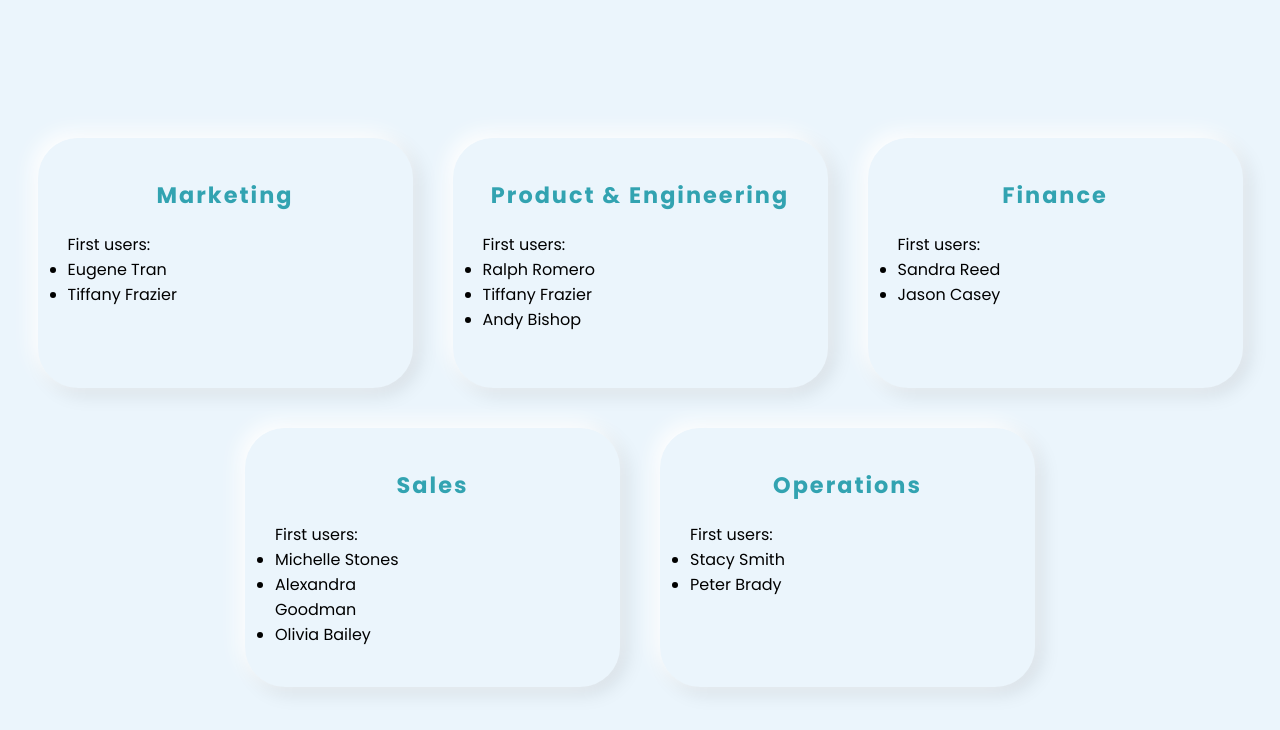
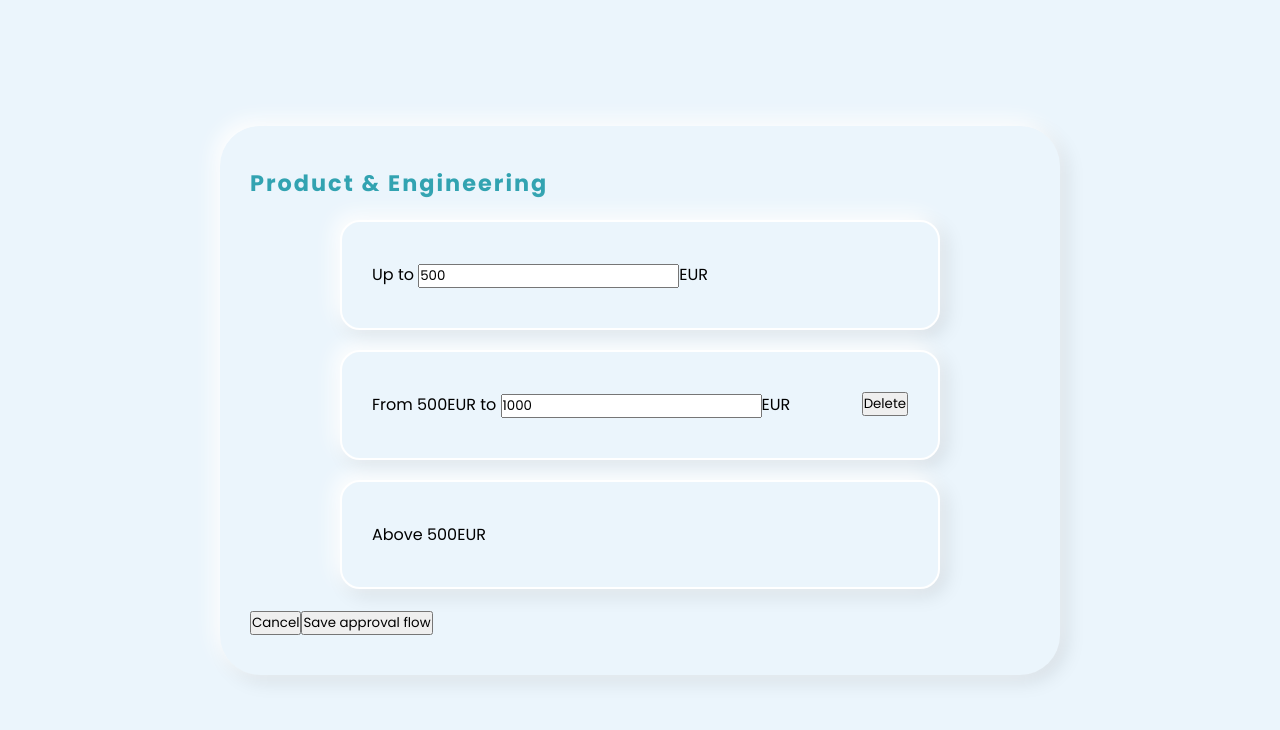
Before and after one commit to jeanryr/approval-flow, a React (Create React App) app: page / in a window 1280 px wide. Both pictures are taken after a click on the element 640 px from the left and 262 px from the top of the page. Shown: the top 730 px of the page. Built offline with nearby package versions, Linux system fonts and the light colour scheme.

Commit message:
Add Approval Setup + Approval Item component when clicking on a team

```diff
--- a/src/App.css
+++ b/src/App.css
@@ -54,9 +54,6 @@ body
   position: relative;
   margin-top: 20px;
 }
-.card-body > div {
-  display: inline-block;
-}
 
 .container .card .card-body li {
   text-align: left;
--- a/src/App.tsx
+++ b/src/App.tsx
@@ -1,37 +1,63 @@
-import React, { useEffect, useState } from 'react';
-import './App.css';
-import { Team, User } from './types';
-import TeamsList from './components/TeamsList';
+import React, { useEffect, useState } from "react";
+import "./App.css";
+import { Team, User } from "./types";
+import TeamsList from "./components/TeamsList";
+import ApprovalSetup from "./components/ApprovalSetup";
 
 const teams_data = [
-  {"id":"TEAM1","name":"Marketing","users":["USR1","USR3"]},{"id":"TEAM2","name":"Product & Engineering","users":["USR2","USR3","USR7","USR8","USR9"]},{"id":"TEAM3","name":"Finance","users":["USR4","USR5"]},{"id":"TEAM4","name":"Sales","users":["USR10","USR11","USR12","USR13"]},{"id":"TEAM5","name":"Operations","users":["USR6","USR14"]}
-]
-const users_data = [{"id":"USR1","first_name":"Eugene","last_name":"Tran","email":"eugene.tran@spendesk.com"},{"id":"USR2","first_name":"Ralph","last_name":"Romero","email":"ralph.romero@spendesk.com"},{"id":"USR3","first_name":"Tiffany","last_name":"Frazier","email":"tiffany.frazier@spendesk.com"},{"id":"USR4","first_name":"Sandra","last_name":"Reed","email":"sandra.reed@spendesk.com"},{"id":"USR5","first_name":"Jason","last_name":"Casey","email":"jason.casey@spendesk.com"},{"id":"USR6","first_name":"Stacy","last_name":"Smith","email":"stacy.smith@spendesk.com"},{"id":"USR7","first_name":"Andy","last_name":"Bishop","email":"andy.bishop@spendesk.com"},{"id":"USR8","first_name":"Henry","last_name":"Wallace","email":"henry.wallace@spendesk.com"},{"id":"USR9","first_name":"Flora","last_name":"Flowers","email":"flora.flowers@spendesk.com"},{"id":"USR10","first_name":"Michelle","last_name":"Stones","email":"michelle.stones@spendesk.com"},{"id":"USR11","first_name":"Alexandra","last_name":"Goodman","email":"alexandra.goodman@spendesk.com"},{"id":"USR12","first_name":"Olivia","last_name":"Bailey","email":"olivia.bailey@spendesk.com"},{"id":"USR13","first_name":"Michael","last_name":"Shaw","email":"michael.show@spendesk.com"},{"id":"USR14","first_name":"Peter","last_name":"Brady","email":"peter.brady@spendesk.com"},{"id":"USR15","first_name":"David","last_name":"Blake","email":"david.blake@spendesk.com"}];
+  { id: "TEAM1", name: "Marketing", users: ["USR1", "USR3"] },
+  { id: "TEAM2", name: "Product & Engineering", users: ["USR2", "USR3", "USR7", "USR8", "USR9"] },
+  { id: "TEAM3", name: "Finance", users: ["USR4", "USR5"] },
+  { id: "TEAM4", name: "Sales", users: ["USR10", "USR11", "USR12", "USR13"] },
+  { id: "TEAM5", name: "Operations", users: ["USR6", "USR14"] },
+];
+const users_data = [
+  { id: "USR1", first_name: "Eugene", last_name: "Tran", email: "eugene.tran@spendesk.com" },
+  { id: "USR2", first_name: "Ralph", last_name: "Romero", email: "ralph.romero@spendesk.com" },
+  { id: "USR3", first_name: "Tiffany", last_name: "Frazier", email: "tiffany.frazier@spendesk.com" },
+  { id: "USR4", first_name: "Sandra", last_name: "Reed", email: "sandra.reed@spendesk.com" },
+  { id: "USR5", first_name: "Jason", last_name: "Casey", email: "jason.casey@spendesk.com" },
+  { id: "USR6", first_name: "Stacy", last_name: "Smith", email: "stacy.smith@spendesk.com" },
+  { id: "USR7", first_name: "Andy", last_name: "Bishop", email: "andy.bishop@spendesk.com" },
+  { id: "USR8", first_name: "Henry", last_name: "Wallace", email: "henry.wallace@spendesk.com" },
+  { id: "USR9", first_name: "Flora", last_name: "Flowers", email: "flora.flowers@spendesk.com" },
+  { id: "USR10", first_name: "Michelle", last_name: "Stones", email: "michelle.stones@spendesk.com" },
+  { id: "USR11", first_name: "Alexandra", last_name: "Goodman", email: "alexandra.goodman@spendesk.com" },
+  { id: "USR12", first_name: "Olivia", last_name: "Bailey", email: "olivia.bailey@spendesk.com" },
+  { id: "USR13", first_name: "Michael", last_name: "Shaw", email: "michael.show@spendesk.com" },
+  { id: "USR14", first_name: "Peter", last_name: "Brady", email: "peter.brady@spendesk.com" },
+  { id: "USR15", first_name: "David", last_name: "Blake", email: "david.blake@spendesk.com" },
+];
 
 function App() {
-
   const [teams, setTeams] = useState<Team[]>([]);
   const [users, setUsers] = useState<User[]>([]);
+  const [selectedTeam, setSelectedTeam] = useState<Team>();
 
-  useEffect(()=> {
+  useEffect(() => {
     async function getTeams() {
       setTeams(teams_data);
       setUsers(users_data);
     }
     getTeams();
-  },[])
+  }, []);
+
 
   function getUser(userId: string): User {
-    let userToFind = users.find(user => user.id === userId);
+    let userToFind = users.find((user) => user.id === userId);
     if (!userToFind) {
-      userToFind = {id: 'notfounduser', first_name: 'Not', last_name: 'Found', email: 'notfound@user.com'}
+      userToFind = { id: "notfounduser", first_name: "Not", last_name: "Found", email: "notfound@user.com" };
     }
     return userToFind;
   }
 
   return (
     <div className="App">
-    <TeamsList teams={teams} getUser={getUser}/>
+      {selectedTeam ? (
+        <ApprovalSetup selectedTeam={selectedTeam} getUser={getUser} unSelectTeam={() => setSelectedTeam(undefined)} />
+      ) : (
+        <TeamsList teams={teams} getUser={getUser} selectTeam={setSelectedTeam} />
+      )}
     </div>
   );
 }
--- /dev/null
+++ b/src/components/ApprovalItem.css
@@ -0,0 +1,7 @@
+.container .card .card-approval-item {
+  border: 2px solid white;
+  border-radius: 20px;
+  width: 600px;
+  margin-left: auto;
+  margin-right: auto;
+}
--- /dev/null
+++ b/src/components/ApprovalItem.tsx
@@ -0,0 +1,37 @@
+import React, { useEffect, useState } from "react";
+import { ApprovalSchemeItem, User } from "../types";
+import "./ApprovalItem.css";
+
+function ApprovalItem({
+  item,
+  index,
+  updateThreshold,
+  getUser,
+}: {
+  item: ApprovalSchemeItem;
+  index: number;
+  updateThreshold: (index: number, threshold: number) => void;
+  getUser: (userId: string) => User;
+}) {
+  return (
+    <div className="card card-approval-item">
+      {index === 0 && (
+        <div>
+          Up to{" "}
+          <input type="number" value={item.to} onChange={(e) => updateThreshold(index, parseInt(e.target.value))} />
+          EUR
+        </div>
+      )}
+      {index > 0 && (
+        <div>
+          From {item.from}EUR to{" "}
+          <input type="number" value={item.to} onChange={(e) => updateThreshold(index, parseInt(e.target.value))} />
+          EUR <button style={{float: 'right'}}>Delete</button>
+        </div>
+      )}
+      {index === -1 && <div>Above {item.from}EUR</div>}
+    </div>
+  );
+}
+
+export default ApprovalItem;
--- /dev/null
+++ b/src/components/ApprovalSetup.css
@@ -0,0 +1,3 @@
+.container .card-approval-setup {
+  width: 840px;
+}
--- /dev/null
+++ b/src/components/ApprovalSetup.tsx
@@ -0,0 +1,69 @@
+import React, { useEffect, useState } from "react";
+import { ApprovalScheme, Team, User } from "../types";
+import ApprovalItem from "./ApprovalItem";
+import "./ApprovalSetup.css";
+
+function ApprovalSetup({ selectedTeam, getUser, unSelectTeam }: { selectedTeam: Team; getUser: (userId: string) => User, unSelectTeam: () => void }) {
+  const [approvalScheme, setApprovalScheme] = useState<ApprovalScheme>([]);
+
+  function initApprovalFlow() {
+    return [
+      {
+        from: 0,
+        to: 500,
+        user_id: "toto",
+      },
+      {
+        from: 500,
+        to: 1000,
+        user_id: "",
+      },
+      {
+        from: 500,
+        to: -1,
+        user_id: "toto",
+      },
+    ];
+  }
+
+  function updateThreshold(index: number, threshold: number) {
+    let newApprovalScheme = [...approvalScheme];
+    if (index < newApprovalScheme.length) {
+      newApprovalScheme[index].to = threshold;
+      newApprovalScheme[index + 1].from = threshold;
+    }
+    setApprovalScheme(newApprovalScheme);
+  }
+
+  useEffect(() => {
+    if (approvalScheme.length === 0) {
+      setApprovalScheme(initApprovalFlow());
+    }
+  }, []);
+
+  return (
+    <div className="container">
+      <div className="card card-approval-setup">
+        <h2 data-testid="selected-team-name" >{selectedTeam.name}</h2>
+        {approvalScheme.length < 2 ? (
+          <div>There is an issue with the approval flow</div>
+        ) : (
+          <div className="card-body">
+            {approvalScheme.map((approvalItem, index) => (
+              <ApprovalItem
+                item={approvalItem}
+                index={index === approvalScheme.length - 1 ? -1 : index}
+                getUser={getUser}
+                updateThreshold={updateThreshold}
+              />
+            ))}
+            <button onClick={() => unSelectTeam()} >Cancel</button>
+            <button>Save approval flow</button>
+          </div>
+        )}
+      </div>
+    </div>
+  );
+}
+
+export default ApprovalSetup;
--- a/src/components/TeamsList.css
+++ b/src/components/TeamsList.css
@@ -2,6 +2,10 @@
 {
   cursor: pointer;
   min-height: 250px;
+}
+
+.team-card .card-body > div {
+  display: inline-block;
 }
 
 .team-card:hover
--- a/src/components/TeamsList.tsx
+++ b/src/components/TeamsList.tsx
@@ -2,26 +2,13 @@ import React, { useEffect, useState } from "react";
 import { Team, User } from "../types";
 import "./TeamsList.css";
 
-function TeamsList({
-  teams,
-  getUser,
-}: {
-  teams: Team[];
-  getUser: (userId: string) => User;
-}) {
+function TeamsList({ teams, selectTeam, getUser }: { teams: Team[]; selectTeam: (team: Team) => void; getUser: (userId: string) => User }) {
   return (
     <div className="container">
       <div className="row">
         {teams.map((team) => (
-          <div
-            data-testid="team-list-card"
-            className="card team-card"
-            key={`${team.id}`}
-          >
-            <div
-              data-testid="team-list-name"
-              className="card-header team-header"
-            >
+          <div data-testid="team-list-card" onClick={() => selectTeam(team)} className="card team-card" key={`${team.id}`}>
+            <div data-testid="team-list-name" className="card-header team-header">
               <h2>{team.name}</h2>
             </div>
             <div className="card-body">
```
Also changed, not shown: src/types.ts (+10 -2 lines), 1 other file (tests, documents, lock files or other folders).
